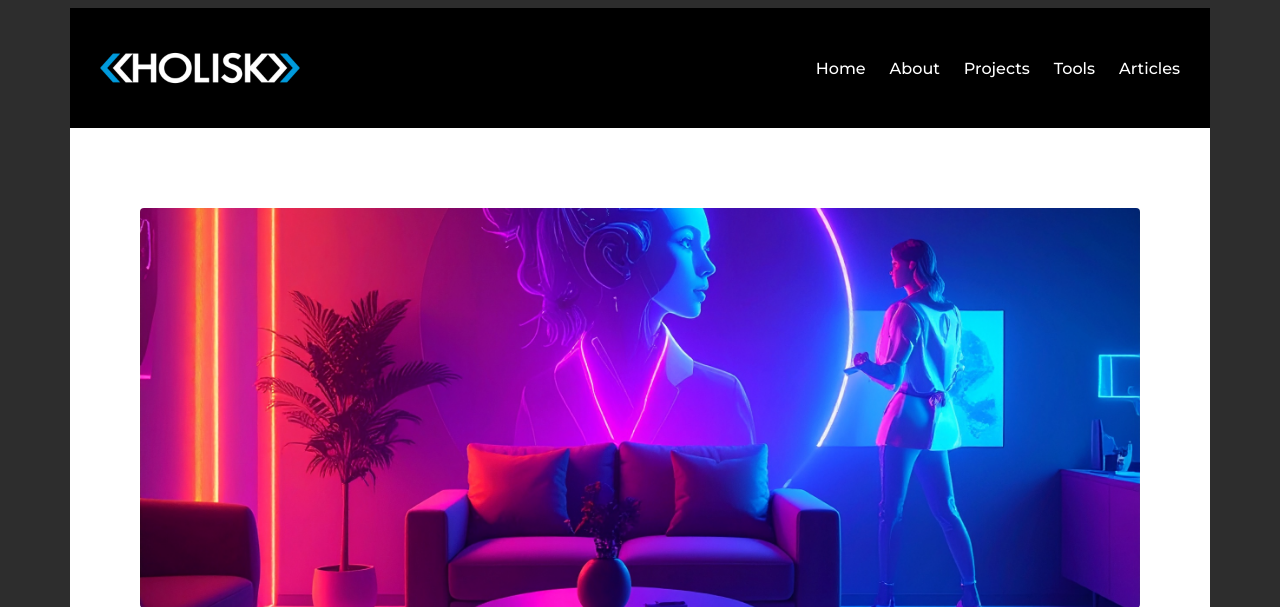
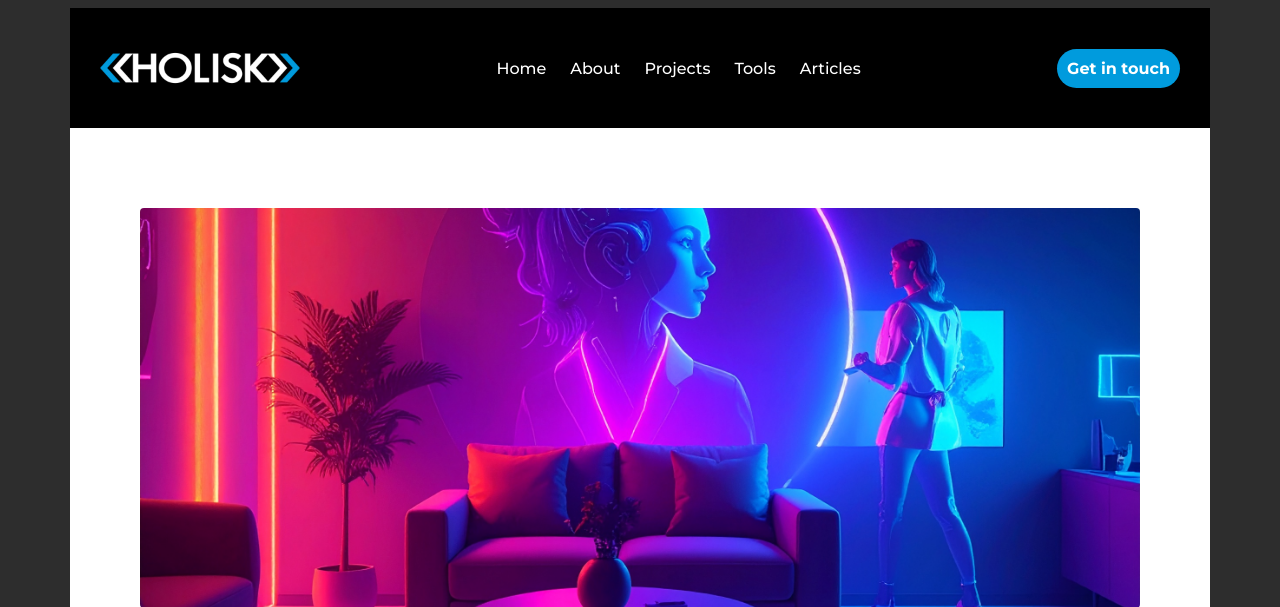
Before and after one commit to aragon023/Python-Module-Final-Assesment, a Flask app: a page that uses templates/base.html in a window 1280 px wide. Shown: the top 607 px of the page. Run offline with Flask 3, Linux system fonts and the light colour scheme; data comes from the database, SQL or seed files in the repository.

Commit message:
Changes in nav bar adding CTA button Get in touch

```diff
--- a/templates/base.html
+++ b/templates/base.html
@@ -40,10 +40,6 @@
       </a>
     </div>
 
-    <button class="hamburger" id="hamburger-button">
-      <span class="material-symbols-outlined">menu</span>
-    </button>
-
     <nav class="main-nav" id="nav-menu">
       <ul>
         <li><a href="{{ url_for('index') }}">Home</a></li>
@@ -53,6 +49,15 @@
         <li><a href="{{ url_for('articles') }}">Articles</a></li>
       </ul>
     </nav>
+
+      <!-- Hamburger Menu -->
+    <button class="hamburger" id="hamburger-button">
+      <span class="material-symbols-outlined">menu</span>
+    </button>
+
+    <!-- CTA Button -->
+    <a href="{{ url_for('contact') }}" class="nav-cta-btn">Get in touch</a>
+
   </div>
 </header>
 
```
